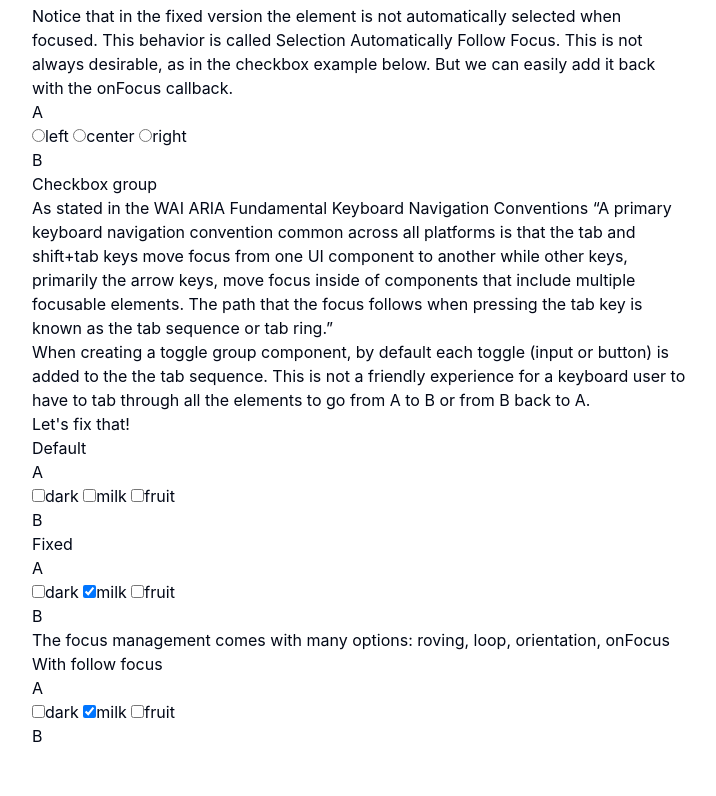
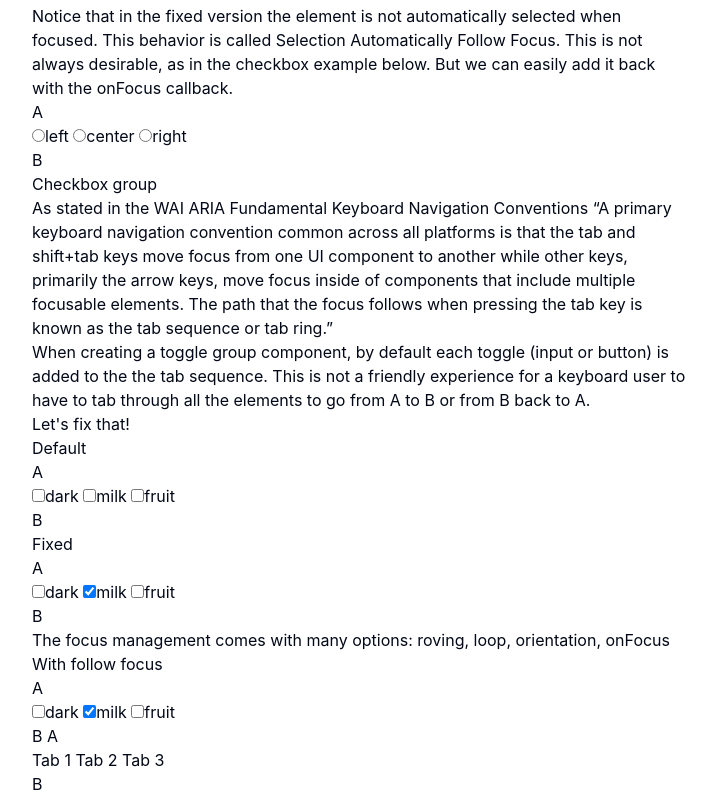
Before and after one commit to fcrozatier/choco-ui, a SvelteKit app: page /focus in a window 1280 px wide. Shown: the part 452-1248 px from the top of the page, without its empty margins (280-996 px from the left). Before the commit the page ends 1200 px from the top, so only its background shows below. Built offline with nearby package versions, Linux system fonts and the light colour scheme.

Commit message:
focus demo

```diff
--- a/src/routes/focus/+page.svelte
+++ b/src/routes/focus/+page.svelte
@@ -10,6 +10,7 @@
 			to.click();
 		},
 	});
+	const focusGroupButton = manageFocus();
 </script>
 
 <article class="mx-auto max-w-prose">
@@ -129,4 +130,13 @@
 		<label><input use:focusGroupCheck2 type="checkbox" />fruit</label>
 	</fieldset>
 	<button>B</button>
+
+	<button>A</button>
+
+	<fieldset>
+		<button use:focusGroupButton>Tab 1</button>
+		<button use:focusGroupButton>Tab 2</button>
+		<button use:focusGroupButton>Tab 3</button>
+	</fieldset>
+	<button>B</button>
 </article>
```
